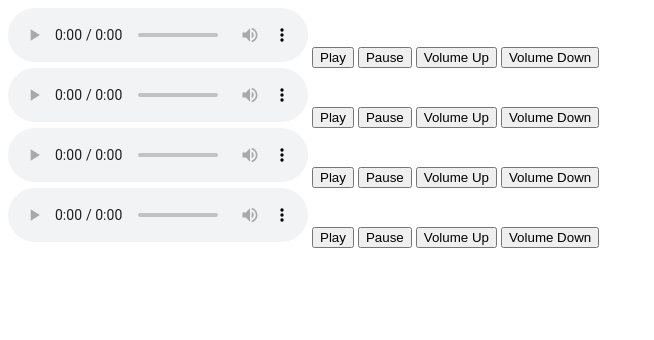
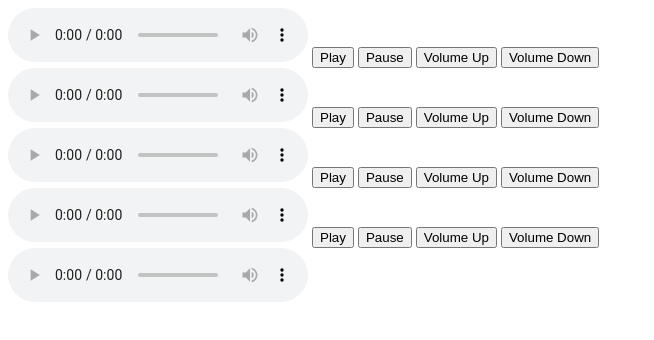
Before and after one commit to StevenMedog/Sound-Hosting, a plain HTML site: page index.html in a window 1280 px wide. Shown: the whole page, without its empty margins (0-654 px from the left). Drawn offline with Linux system fonts and the light colour scheme.

Commit message:
Update index.html

```diff
--- a/index.html
+++ b/index.html
@@ -121,3 +121,24 @@ Your browser does not support the audio element.
 </body>
 
 </html>
+
+<body>
+
+<div class="audio-player5">
+
+<audio id="myAudio5" controls>
+
+<source src="Conductor voice.mp3" type="audio/mpeg">
+
+
+Your browser does not support the audio element.
+
+</audio>
+
+
+</div>
+
+
+</body>
+
+</html>
```
